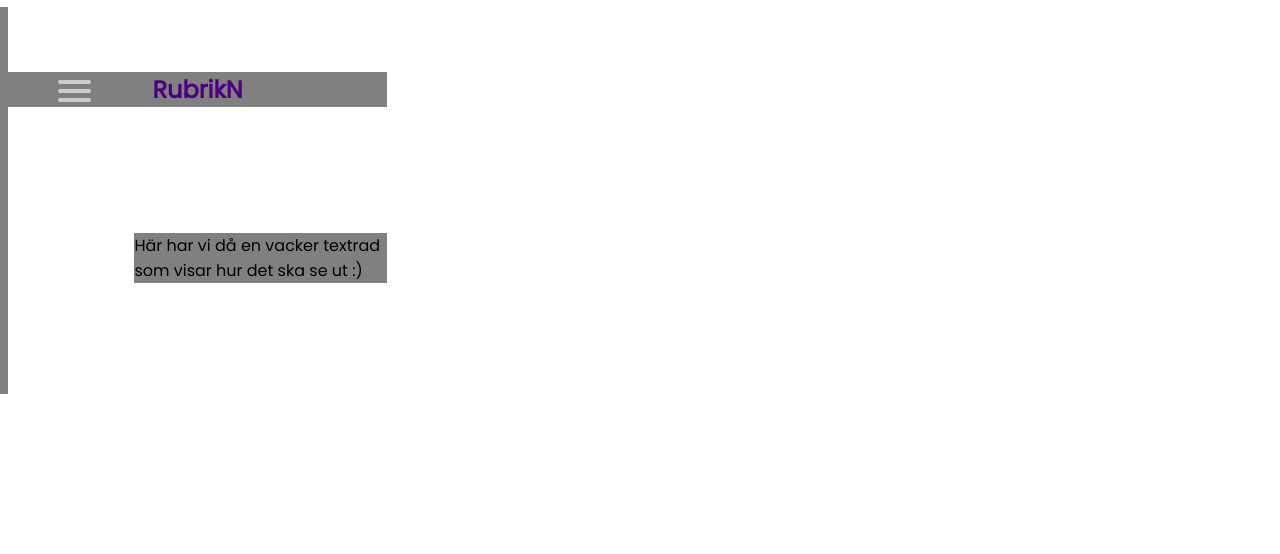
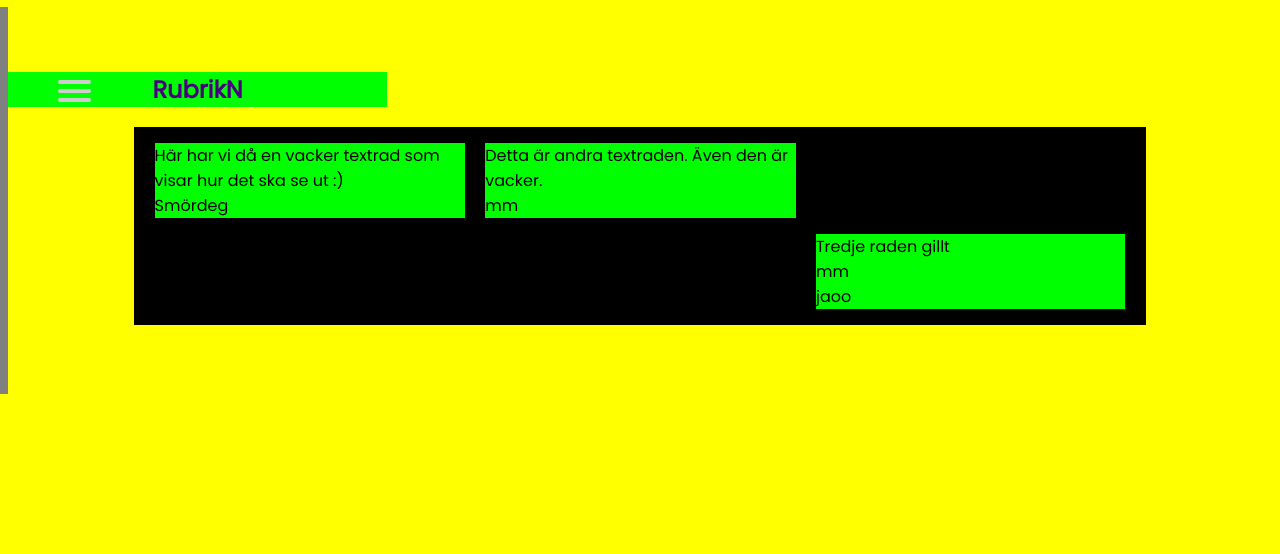
Before and after one commit to Lacertilia/Projekt1, a plain HTML site: page index.html in a window 1280 px wide. Shown: the part 246-800 px from the top of the page. Drawn offline with Linux system fonts and the light colour scheme.

Commit message:
Ev. sista commit

```diff
--- a/index.html
+++ b/index.html
@@ -27,10 +27,14 @@
     </ul>
   </div>
 </nav>
-<h2>RubrikN</h2>
-    <p class="bit1">Här har vi då en vacker textrad som visar hur det ska se ut :)<br>
-    </p>
-
+<h2 >RubrikN </h2>
+    <div id="texter">
+        <p id="bit1">Här har vi då en vacker textrad som visar hur det ska se ut :)<br>
+        Smördeg
+        </p>
+        <p id="bit2">Detta är andra textraden. Även den är vacker.<br>mm</p>
+        <p id="bit3">Tredje raden gillt<br>mm<br>jaoo</p>
+    </div>
 
         </main>
     </body>
--- a/style.css
+++ b/style.css
@@ -1,7 +1,7 @@
 body{
   font-size: 1em;
   font-family: 'Poppins';
-  background-color: white;
+  background-color: yellow;
 
 
 }
@@ -14,13 +14,13 @@ nav ul li{
 }
 
 h1{
-  background-color: grey;
+  background-color: lime;
   font-size: 4em;
   color:red;
   width: 22%;
 }
 h2{
-  background-color: grey;
+  background-color: lime;
   color:indigo;
   width:30%;
   margin-right: 5%;
@@ -45,12 +45,33 @@ a:hover{
   margin: 0 auto;
     width: 100%;
 }
+#bit1{
+  margin-left:2%;
+  background-color: lime;
+  width: 30.7%;
+  float: left;
+  max-width: 30.7%
+}
+#bit2{
+  margin-left:34.7%;
+  background-color: lime;
+  width:30.7%;
+  max-width: 30.7%
 
-.bit1{
-  font-color:white;
+}
+#bit3{
+  margin-left:67.4%;
+  background-color: lime;
+  width:30.6%;
+  max-width:30.6%
+}
+#texter{
+  width:80%;
+  float:left;
+  background-color:black;
   margin:10%;
-  background-color: grey;
-  width: 20%;
+  margin-top:0%;
+  display:inline;
 }
 
 
```
